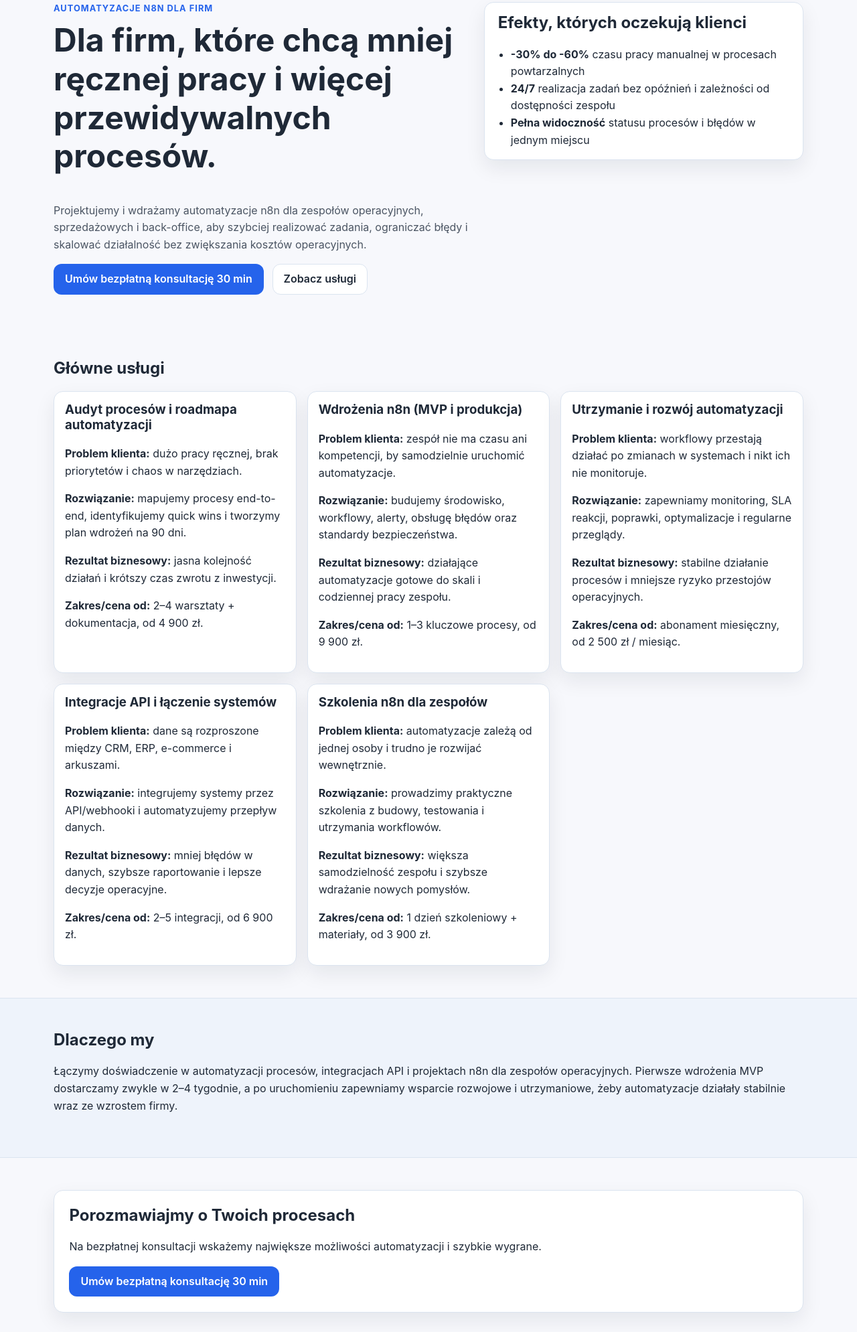
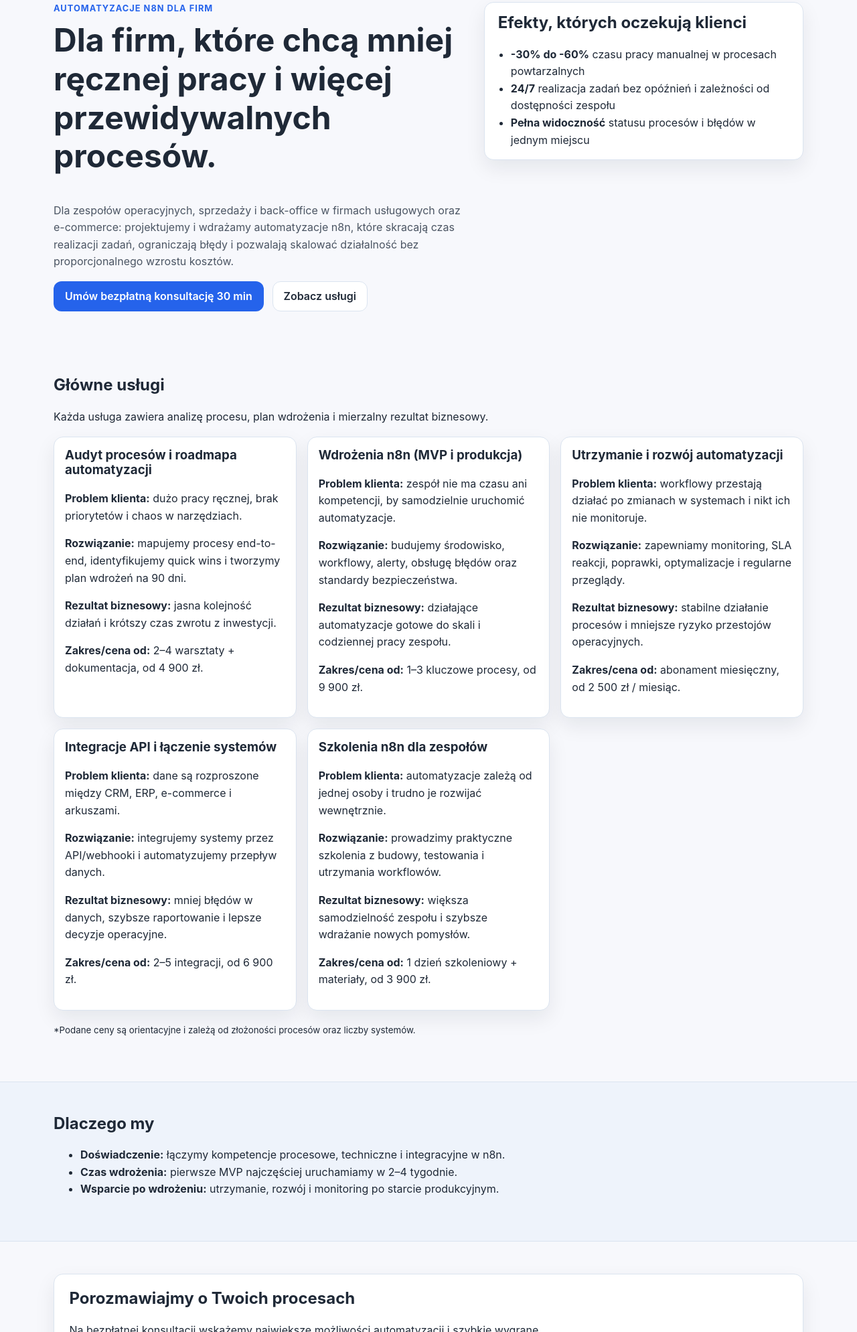
Before and after one commit to patrykos181/n8n, a website: page apps/web/index.html in a window 1280 px wide. Shown: the part 146-2135 px from the top of the page at 67% size. Drawn offline with Linux system fonts and the light colour scheme.

Commit message:
Refine landing copy with clearer ICP and why-us bullets

```diff
--- a/apps/web/index.html
+++ b/apps/web/index.html
@@ -33,9 +33,9 @@
             <p class="eyebrow">Automatyzacje n8n dla firm</p>
             <h1>Dla firm, które chcą mniej ręcznej pracy i więcej przewidywalnych procesów.</h1>
             <p class="hero-description">
-              Projektujemy i wdrażamy automatyzacje n8n dla zespołów operacyjnych, sprzedażowych i
-              back-office, aby szybciej realizować zadania, ograniczać błędy i skalować działalność
-              bez zwiększania kosztów operacyjnych.
+              Dla zespołów operacyjnych, sprzedaży i back-office w firmach usługowych oraz e-commerce:
+              projektujemy i wdrażamy automatyzacje n8n, które skracają czas realizacji zadań,
+              ograniczają błędy i pozwalają skalować działalność bez proporcjonalnego wzrostu kosztów.
             </p>
             <div class="hero-actions">
               <a class="button button-primary" href="#contact">Umów bezpłatną konsultację 30 min</a>
@@ -56,6 +56,7 @@
       <section id="services" class="section">
         <div class="container">
           <h2>Główne usługi</h2>
+          <p>Każda usługa zawiera analizę procesu, plan wdrożenia i mierzalny rezultat biznesowy.</p>
           <div class="feature-grid">
             <article>
               <h3>Audyt procesów i roadmapa automatyzacji</h3>
@@ -93,18 +94,18 @@
               <p><strong>Zakres/cena od:</strong> 1 dzień szkoleniowy + materiały, od 3 900 zł.</p>
             </article>
           </div>
+          <p><small>*Podane ceny są orientacyjne i zależą od złożoności procesów oraz liczby systemów.</small></p>
         </div>
       </section>
 
       <section id="why-us" class="section section-alt">
         <div class="container">
           <h2>Dlaczego my</h2>
-          <p>
-            Łączymy doświadczenie w automatyzacji procesów, integracjach API i projektach n8n dla
-            zespołów operacyjnych. Pierwsze wdrożenia MVP dostarczamy zwykle w 2–4 tygodnie, a po
-            uruchomieniu zapewniamy wsparcie rozwojowe i utrzymaniowe, żeby automatyzacje działały
-            stabilnie wraz ze wzrostem firmy.
-          </p>
+          <ul>
+            <li><strong>Doświadczenie:</strong> łączymy kompetencje procesowe, techniczne i integracyjne w n8n.</li>
+            <li><strong>Czas wdrożenia:</strong> pierwsze MVP najczęściej uruchamiamy w 2–4 tygodnie.</li>
+            <li><strong>Wsparcie po wdrożeniu:</strong> utrzymanie, rozwój i monitoring po starcie produkcyjnym.</li>
+          </ul>
         </div>
       </section>
 
```
